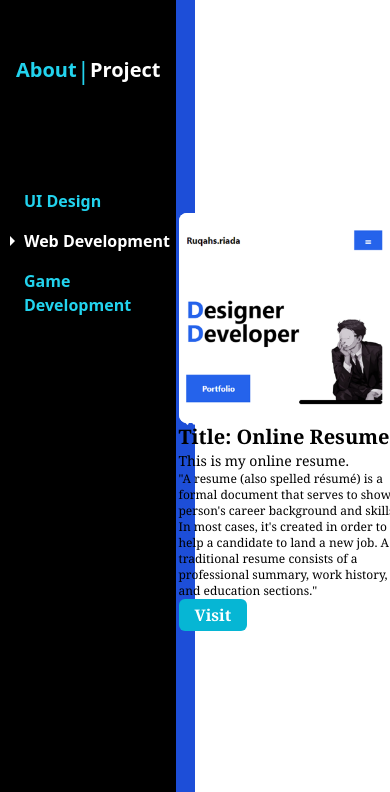
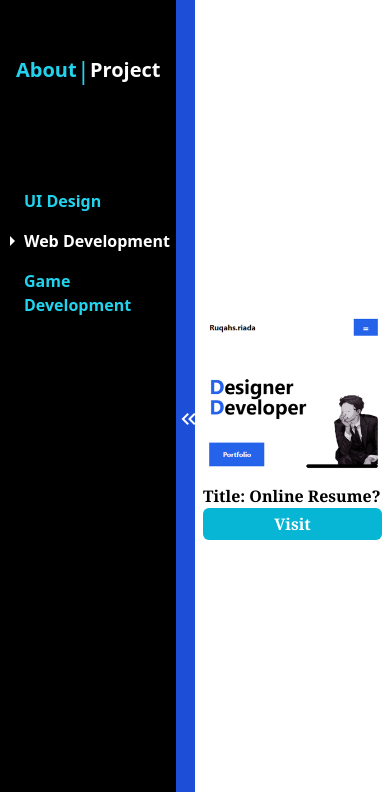
Before and after one commit to Shaqnificent/Portfolio-V1, a website: page pages/project/web.html in a window 390 px wide. Shown: the top 792 px of the page. Drawn offline with nearby package versions, Linux system fonts and the light colour scheme; files that its build step writes are made by us from their sources.

Commit message:
updated web responsiveness

```diff
--- a/pages/project/web.html
+++ b/pages/project/web.html
@@ -68,23 +68,23 @@
             </div>
             <div id="display" class="flex h-full bg-white  w-1/2 sm:w-2/3 md:w-3/4 lg:w-4/5 items-center justify-center font-serif">
                 <div class="item flex flex-col md:flex-row mx-2">
-                    <div class="bg-white w-52 mr-5 rounded-lg flex items-center">
-                        <img src="../../img/projects/web/resume.png" alt="" class="rounded-lg">
+                    <div class="bg-white mr-5 rounded-lg flex items-center w-full sm:w-1/2 md:w-1/3 lg:w-1/4">
+                        <img src="../../img/projects/web/resume.png" alt="" class="rounded-lg w-full">
                     </div>
                     <div class="flex flex-col md:w-4/6 md:items-start justify-around">
                         <div>
-                            <span class="font-bold text-xl">Title: Online Resume?</span>
+                            <span class="font-bold text-base sm:text-xl">Title: Online Resume?</span>
                         </div>
-                        <div class="text-sm">
+                        <div class="text-sm hidden sm:inline">
                             This is my online resume.
-                            <div class="text-xs">
+                            <div class="text-xs hidden sm:inline">
                                 "A resume (also spelled résumé) is a formal document that serves to show a person's career background and skills.
                                 In most cases, it's created in order to help a candidate to land a new job.
                                 A traditional resume consists of a professional summary, work history, and education sections."
                             </div>
                         </div>
                         <div>
-                            <button class="bg-cyan-500 flex rounded-md"><span class="text-white font-bold px-4 py-1"> <a target="_blank" href="https://shaqnificent.github.io/Resume/">Visit</a></span></button>
+                            <button class="bg-cyan-500 flex rounded-md w-full items-center justify-center"><span class="text-white font-bold px-4 py-1"> <a target="_blank" href="https://shaqnificent.github.io/Resume/">Visit</a></span></button>
                         </div>
 
                     </div>
```
